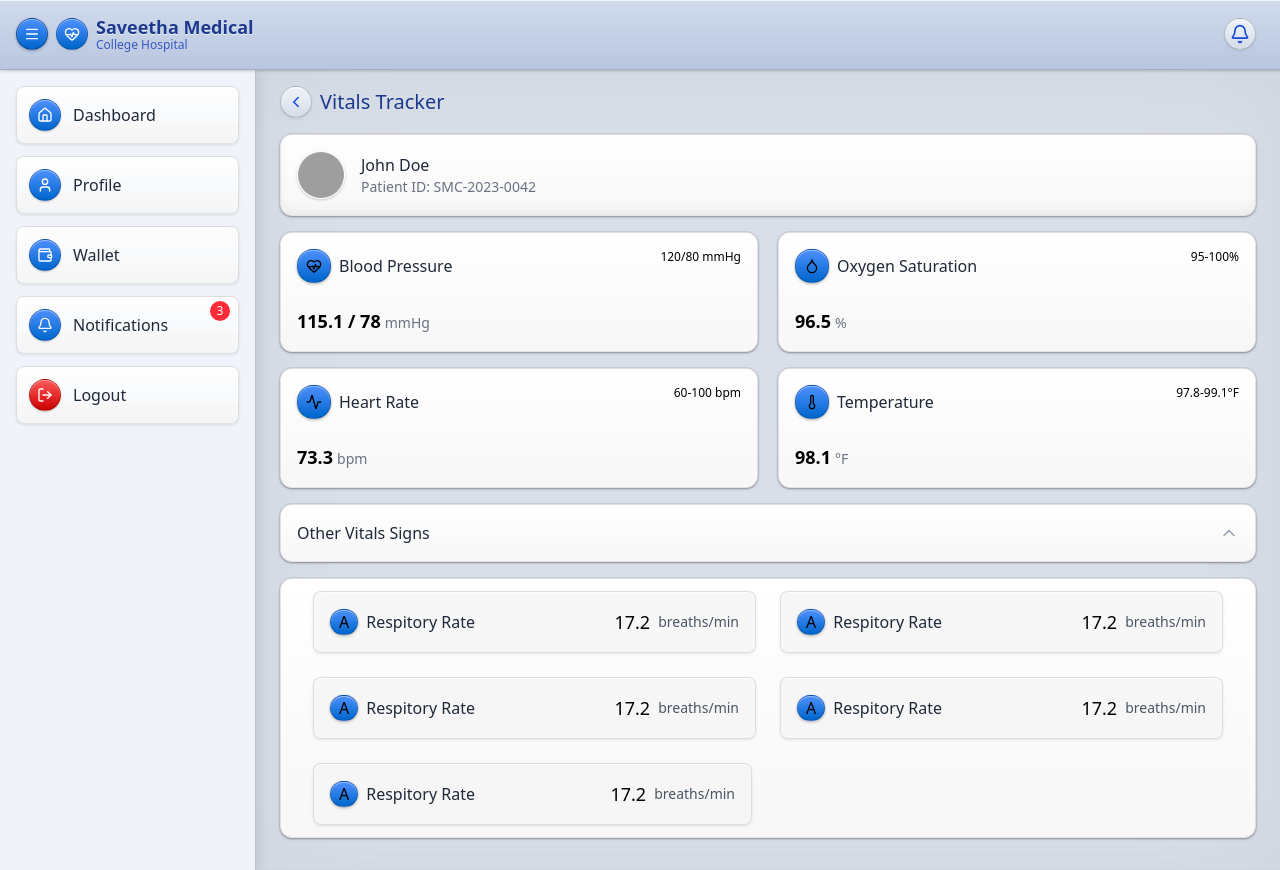
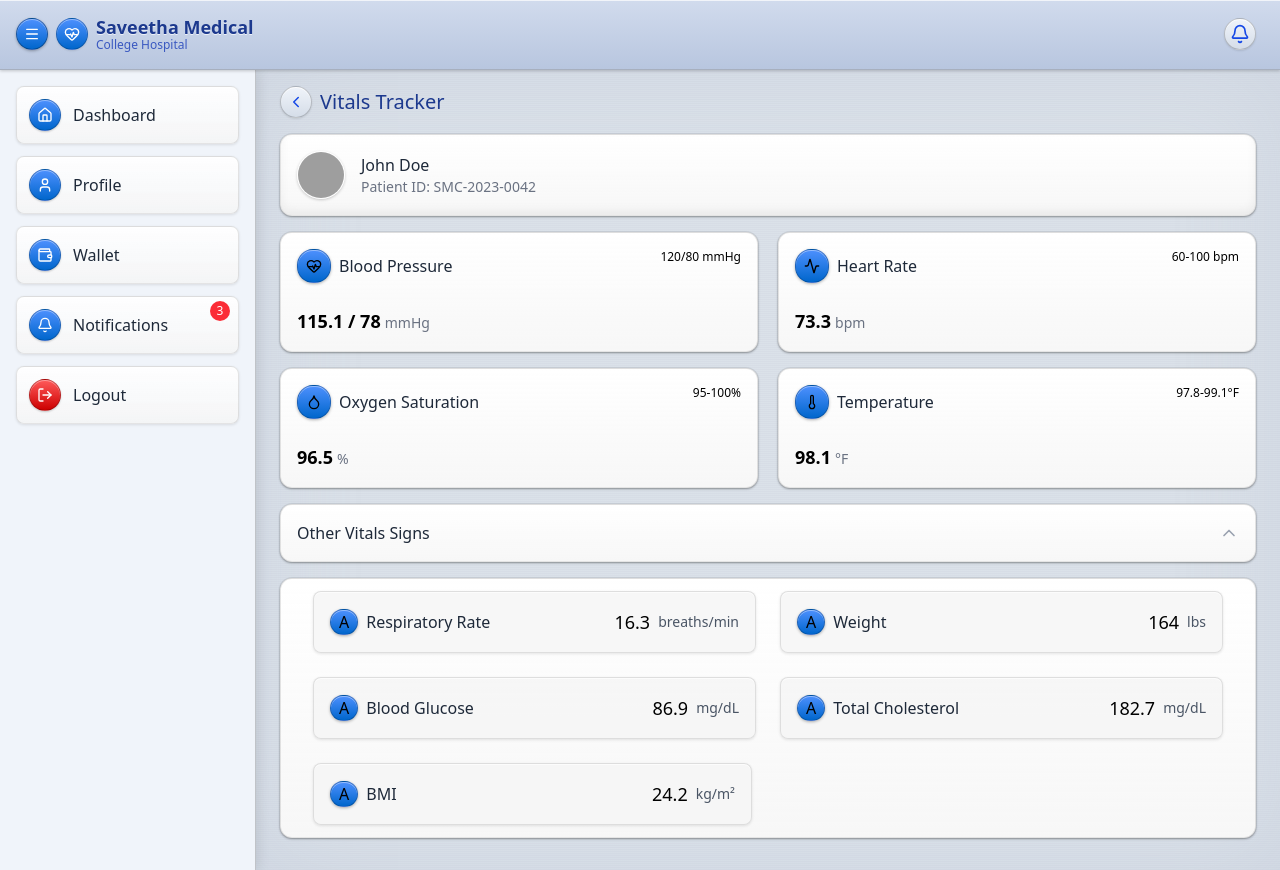
Before and after one commit to Mukunthan-A-R/simats-medical-client, a React (Vite) app: page /patient/vitals/1 in a window 1280 px wide. Both pictures are taken after a click on the element "Other Vitals Signs". Built offline with nearby package versions, Linux system fonts and the light colour scheme; grey boxes are pictures that could not be loaded.

Commit message:
adding datas

```diff
--- a/src/components/patient/PatientSecondaryVitalCard.jsx
+++ b/src/components/patient/PatientSecondaryVitalCard.jsx
@@ -1,6 +1,6 @@
 import React from "react";
 
-const PatientSecondaryVitalCard = () => {
+const PatientSecondaryVitalCard = ({ data }) => {
   return (
     <div
       className="flex flex-row gap-4 px-4 py-4 border border-gray-400 rounded-lg"
@@ -25,11 +25,11 @@ const PatientSecondaryVitalCard = () => {
         >
           A
         </span>
-        <span className="font-medium text-gray-800">Respitory Rate</span>
+        <span className="font-medium text-gray-800">{data.name}</span>
       </div>
       <span className="flex flex-row items-end">
-        <div className="text-lg font-medium pr-2">17.2</div>
-        <p className="text-sm text-gray-600 pb-1">breaths/min</p>
+        <div className="text-lg font-medium pr-2">{data.data}</div>
+        <p className="text-sm text-gray-600 pb-1">{data.unit}</p>
       </span>
     </div>
   );
--- a/src/components/patient/PatientSecondaryVitalDropDown.jsx
+++ b/src/components/patient/PatientSecondaryVitalDropDown.jsx
@@ -1,5 +1,6 @@
 import React from "react";
 import PatientSecondaryVitalCard from "./PatientSecondaryVitalCard";
+import { DropletIcon, ScaleIcon } from "lucide-react";
 
 const PatientSecondaryVitalDropDown = ({ showSecondaryVitals }) => {
   if (!showSecondaryVitals) return null;
@@ -22,22 +23,77 @@ const PatientSecondaryVitalDropDown = ({ showSecondaryVitals }) => {
     >
       <div className="flex flex-col sm:flex-row px-4 py-3 sm:px-8 gap-4 sm:gap-6 rounded-2xl">
         <div className="flex-1">
-          <PatientSecondaryVitalCard></PatientSecondaryVitalCard>
+          <PatientSecondaryVitalCard
+            data={{
+              id: "respiratoryRate",
+              name: "Respiratory Rate",
+              icon: <div size={16} />,
+              unit: "breaths/min",
+              data: "16.3",
+              normal: "12-20 breaths/min",
+              description: "Breaths per minute",
+              color1: "#8dd1e1",
+            }}
+          />
         </div>
         <div className="flex-1">
-          <PatientSecondaryVitalCard></PatientSecondaryVitalCard>
+          <PatientSecondaryVitalCard
+            data={{
+              id: "weight",
+              name: "Weight",
+              icon: <ScaleIcon size={16} />,
+              unit: "lbs",
+              data: "164",
+              normal: "Varies",
+              description: "Body weight",
+              color1: "#a4de6c",
+            }}
+          />
         </div>
       </div>
       <div className="flex flex-col sm:flex-row px-4 py-3 sm:px-8 gap-4 sm:gap-6 rounded-2xl">
         <div className="flex-1">
-          <PatientSecondaryVitalCard></PatientSecondaryVitalCard>
+          <PatientSecondaryVitalCard
+            data={{
+              id: "bloodGlucose",
+              name: "Blood Glucose",
+              icon: <DropletIcon size={16} />,
+              unit: "mg/dL",
+              data: "86.9",
+              normal: "70-99 mg/dL (fasting)",
+              description: "Blood sugar level",
+              color1: "#d0ed57",
+            }}
+          />
         </div>
         <div className="flex-1">
-          <PatientSecondaryVitalCard></PatientSecondaryVitalCard>
+          <PatientSecondaryVitalCard
+            data={{
+              id: "cholesterolTotal",
+              name: "Total Cholesterol",
+              icon: <DropletIcon size={16} />,
+              unit: "mg/dL",
+              data: "182.7",
+              normal: "<200 mg/dL",
+              description: "Total cholesterol level",
+              color1: "#ffc658",
+            }}
+          />
         </div>
       </div>
       <div className="w-1/2  px-4 py-3 sm:px-8 sm:pr-4 rounded-2xl">
-        <PatientSecondaryVitalCard></PatientSecondaryVitalCard>
+        <PatientSecondaryVitalCard
+          data={{
+            id: "bmi",
+            name: "BMI",
+            icon: <ScaleIcon size={16} />,
+            unit: "kg/m²",
+            data: "24.2",
+            normal: "18.5-24.9",
+            description: "Body Mass Index",
+            color1: "#8884d8",
+          }}
+        />
       </div>
     </div>
   );
--- a/src/components/patient/PatientVitalsData.jsx
+++ b/src/components/patient/PatientVitalsData.jsx
@@ -11,67 +11,6 @@ import {
 
 const PatientViralsData = () => {
   const [openGraph, setOpenGraph] = useState(false);
-
-  // const secondaryVitals = [
-  //   {
-  //     id: "respiratoryRate",
-  //     name: "Respiratory Rate",
-  //     icon: <div size={16} />,
-  //     unit: "breaths/min",
-  //     data: vitalsData.respiratoryRate,
-  //     normal: "12-20 breaths/min",
-  //     description: "Breaths per minute",
-  //     color1: "#8dd1e1",
-  //     latest:
-  //       vitalsData.respiratoryRate[vitalsData.respiratoryRate.length - 1].value,
-  //   },
-  //   {
-  //     id: "weight",
-  //     name: "Weight",
-  //     icon: <ScaleIcon size={16} />,
-  //     unit: "lbs",
-  //     data: vitalsData.weight,
-  //     normal: "Varies",
-  //     description: "Body weight",
-  //     color1: "#a4de6c",
-  //     latest: vitalsData.weight[vitalsData.weight.length - 1].value,
-  //   },
-  //   {
-  //     id: "bloodGlucose",
-  //     name: "Blood Glucose",
-  //     icon: <DropletIcon size={16} />,
-  //     unit: "mg/dL",
-  //     data: vitalsData.bloodGlucose,
-  //     normal: "70-99 mg/dL (fasting)",
-  //     description: "Blood sugar level",
-  //     color1: "#d0ed57",
-  //     latest: vitalsData.bloodGlucose[vitalsData.bloodGlucose.length - 1].value,
-  //   },
-  //   {
-  //     id: "cholesterolTotal",
-  //     name: "Total Cholesterol",
-  //     icon: <DropletIcon size={16} />,
-  //     unit: "mg/dL",
-  //     data: vitalsData.cholesterolTotal,
-  //     normal: "<200 mg/dL",
-  //     description: "Total cholesterol level",
-  //     color1: "#ffc658",
-  //     latest:
-  //       vitalsData.cholesterolTotal[vitalsData.cholesterolTotal.length - 1]
-  //         .value,
-  //   },
-  //   {
-  //     id: "bmi",
-  //     name: "BMI",
-  //     icon: <ScaleIcon size={16} />,
-  //     unit: "kg/m²",
-  //     data: vitalsData.bmi,
-  //     normal: "18.5-24.9",
-  //     description: "Body Mass Index",
-  //     color1: "#8884d8",
-  //     latest: vitalsData.bmi[vitalsData.bmi.length - 1].value,
-  //   },
-  // ];
 
   return (
     <div className="flex flex-col gap-4">
@@ -92,6 +31,21 @@ const PatientViralsData = () => {
         <div className="flex-1" onClick={() => setOpenGraph(!openGraph)}>
           <PatientVitalsDataCard
             data={{
+              id: "heartRate",
+              name: "Heart Rate",
+              icon: <ActivityIcon size={16} />,
+              unit: "bpm",
+              data: "73.3",
+              normal: "60-100 bpm",
+              description: "Beats per minute",
+            }}
+          />
+        </div>
+      </div>
+      <div className="flex flex-col sm:flex-row gap-5">
+        <div className="flex-1" onClick={() => setOpenGraph(!openGraph)}>
+          <PatientVitalsDataCard
+            data={{
               id: "oxygenSaturation",
               name: "Oxygen Saturation",
               icon: <DropletIcon size={16} />,
@@ -100,21 +54,6 @@ const PatientViralsData = () => {
               normal: "95-100%",
               description: "Blood oxygen level",
               color1: "#0088fe",
-            }}
-          />
-        </div>
-      </div>
-      <div className="flex flex-col sm:flex-row gap-5">
-        <div className="flex-1" onClick={() => setOpenGraph(!openGraph)}>
-          <PatientVitalsDataCard
-            data={{
-              id: "heartRate",
-              name: "Heart Rate",
-              icon: <ActivityIcon size={16} />,
-              unit: "bpm",
-              data: "73.3",
-              normal: "60-100 bpm",
-              description: "Beats per minute",
             }}
           />
         </div>
```
